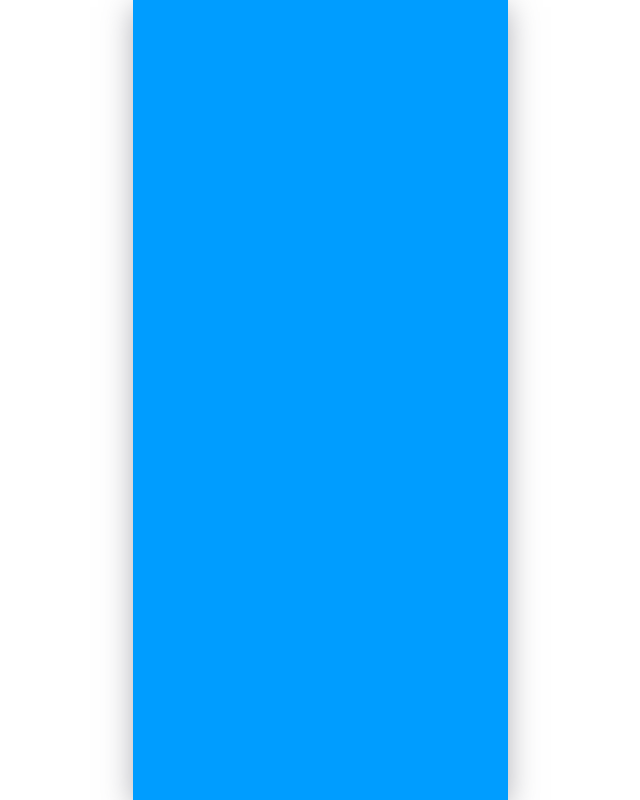
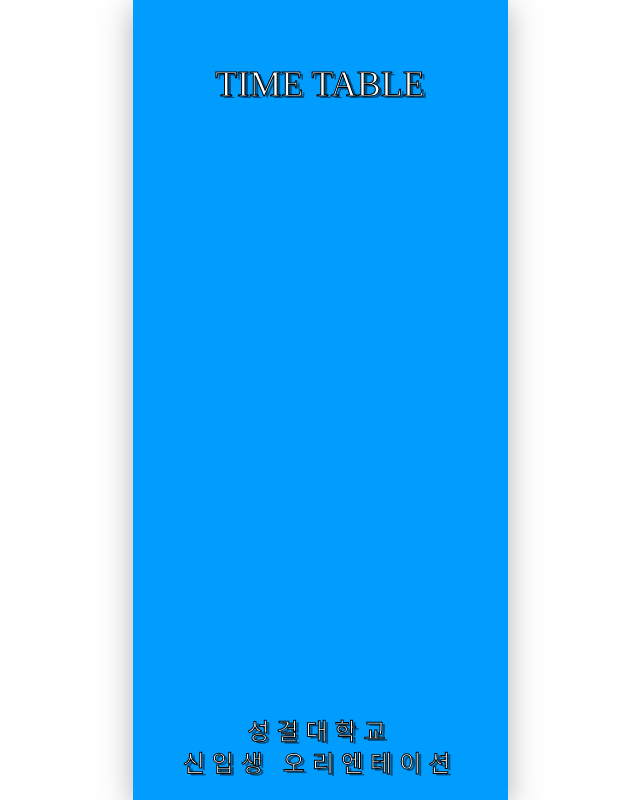
Before and after one commit to seung-heee/hola, a React (Create React App) app: page /timeTable in a window 1280 px wide. Shown: the whole page, without its empty margins (320-960 px from the left). Built offline with nearby package versions, Linux system fonts and the light colour scheme; a web font is replaced by a local one.

Commit message:
Feat : Add PageTitle component

```diff
--- /dev/null
+++ b/src/components/PageTitle.js
@@ -0,0 +1,11 @@
+import React from 'react';
+
+const PageTitle = ({pagetitle}) => {
+    return (
+        <div className='titleFont text-4xl text-center pt-16'>
+            {pagetitle}
+        </div>
+    );
+};
+
+export default PageTitle;
--- a/src/css/styles.css
+++ b/src/css/styles.css
@@ -28,6 +28,7 @@
 
 .titleFont {
     font-family: 'RixInooAriDuriR';
+    -webkit-text-stroke: 1px black;
     text-shadow: 3px 2px 0px rgba(0, 0, 0, 0.50);
 }
 
--- a/src/pages/TimeTable.js
+++ b/src/pages/TimeTable.js
@@ -1,10 +1,13 @@
 import React from 'react';
+import PageTitle from '../components/PageTitle';
+import FixedBottom from '../components/FixedBottom';
 
 const TimeTable = () => {
     return (
-        <div>
-
-        </div>
+        <>
+            <PageTitle pagetitle={'TIME TABLE'} />
+            <FixedBottom />
+        </>
     );
 };
 
```
